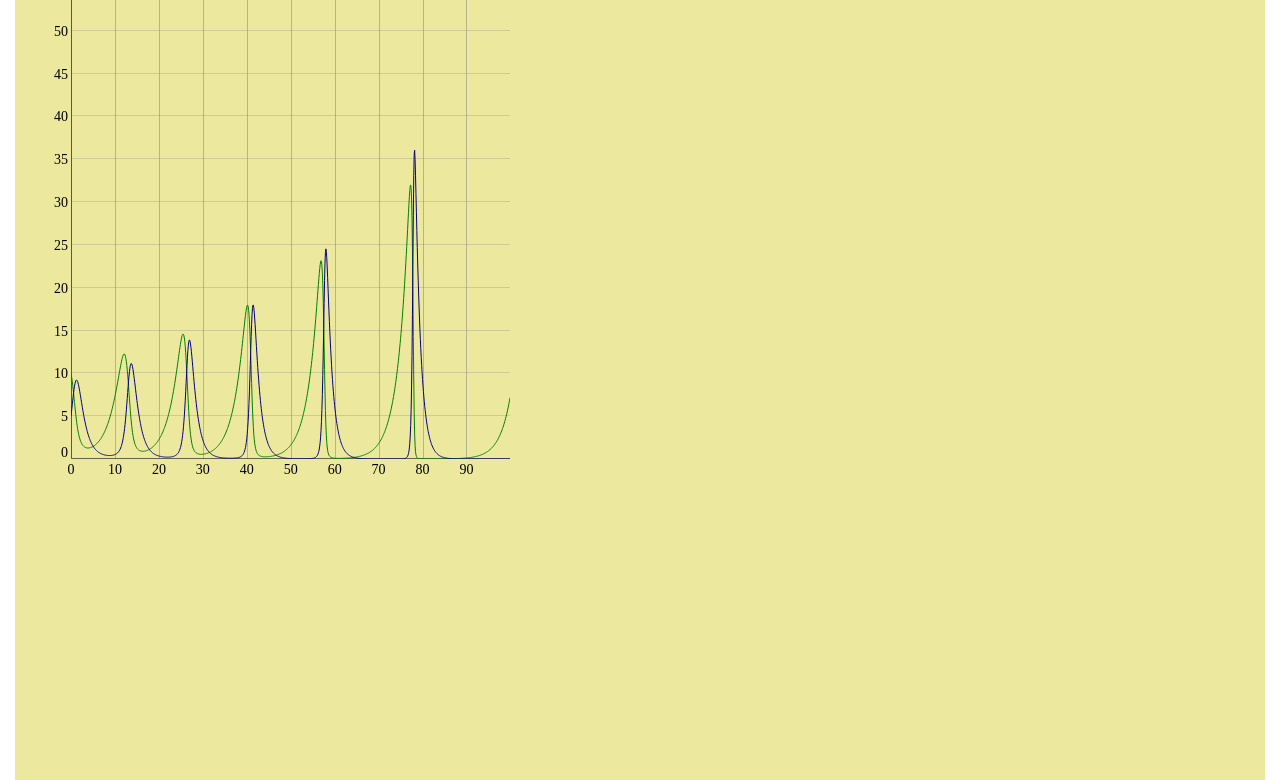
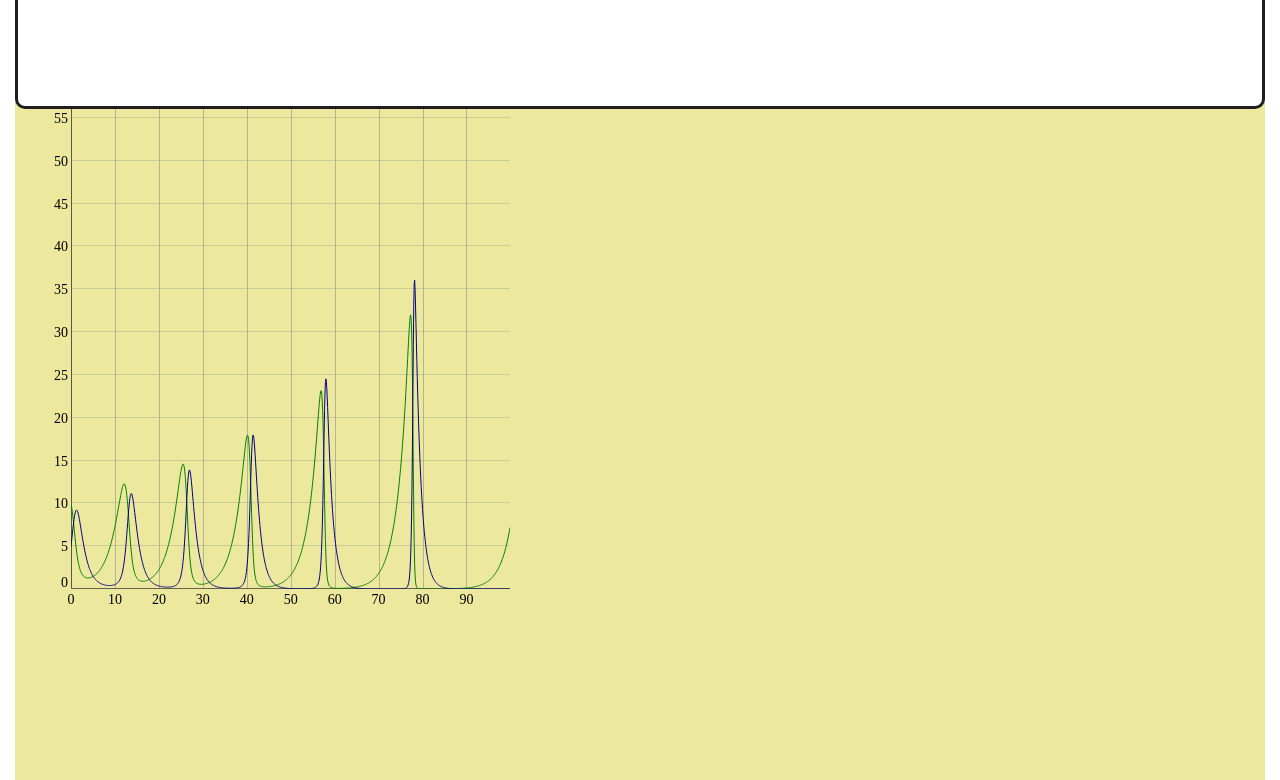
Before and after one commit to Patr1arch/Patr1arch.github.io, a plain HTML site: page index.html in a window 1280 px wide. Shown: the part 81-861 px from the top of the page. Drawn offline with Linux system fonts and the light colour scheme.

Commit message:
zone for inputs

```diff
--- a/style.css
+++ b/style.css
@@ -141,6 +141,16 @@ html,body{
 	height: 2000px;
 }
 
+.data{
+	height: 120px;
+	margin-top: 10px;
+	background-color: white;
+	border-width: 3px;
+	border-style: solid;
+	border-color: #1f1f1f;
+	border-radius: 10px;
+}
+
 .graph{
 	width:500px;
 	height:500px;
```
Also changed, not shown: index.html (+0 -1 lines).
